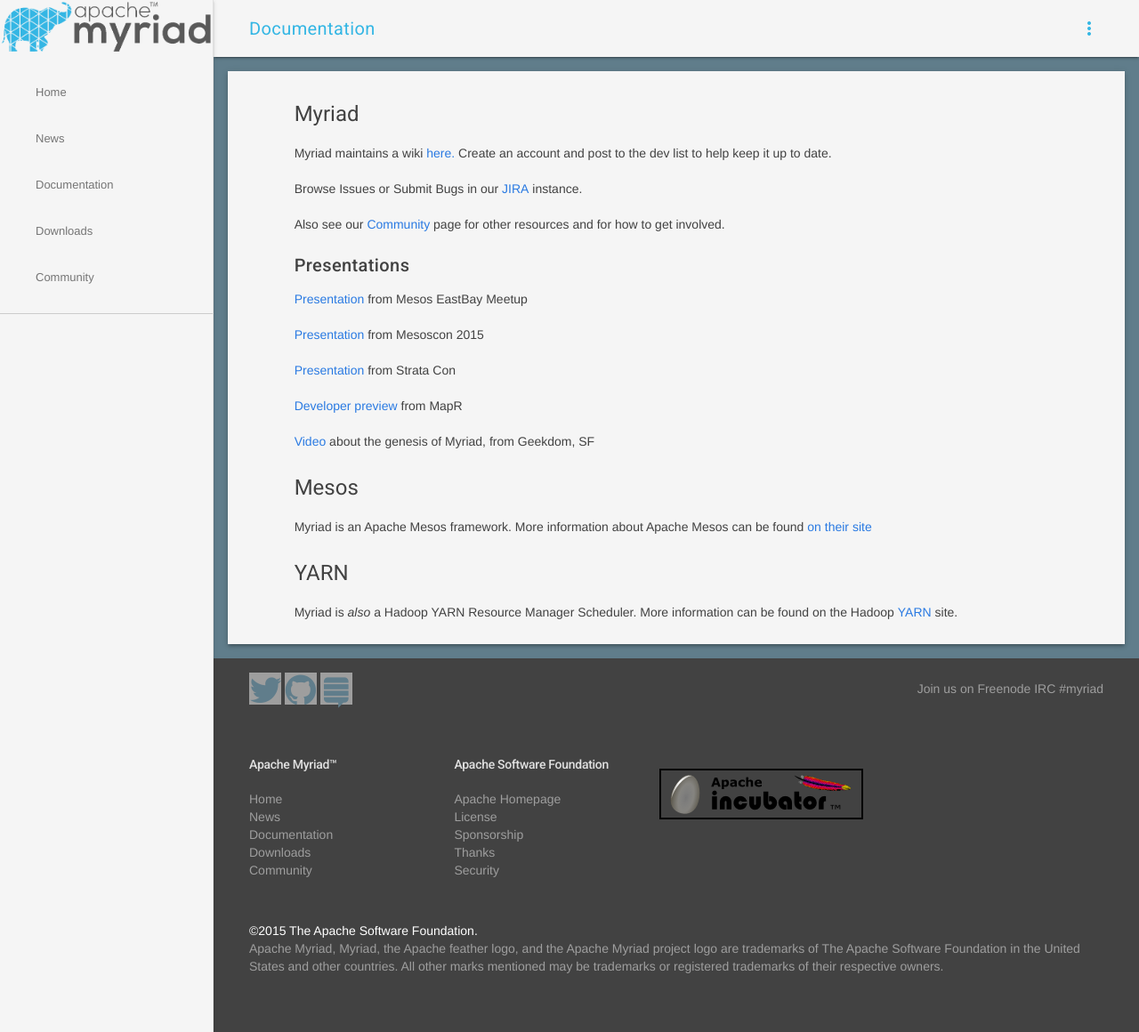
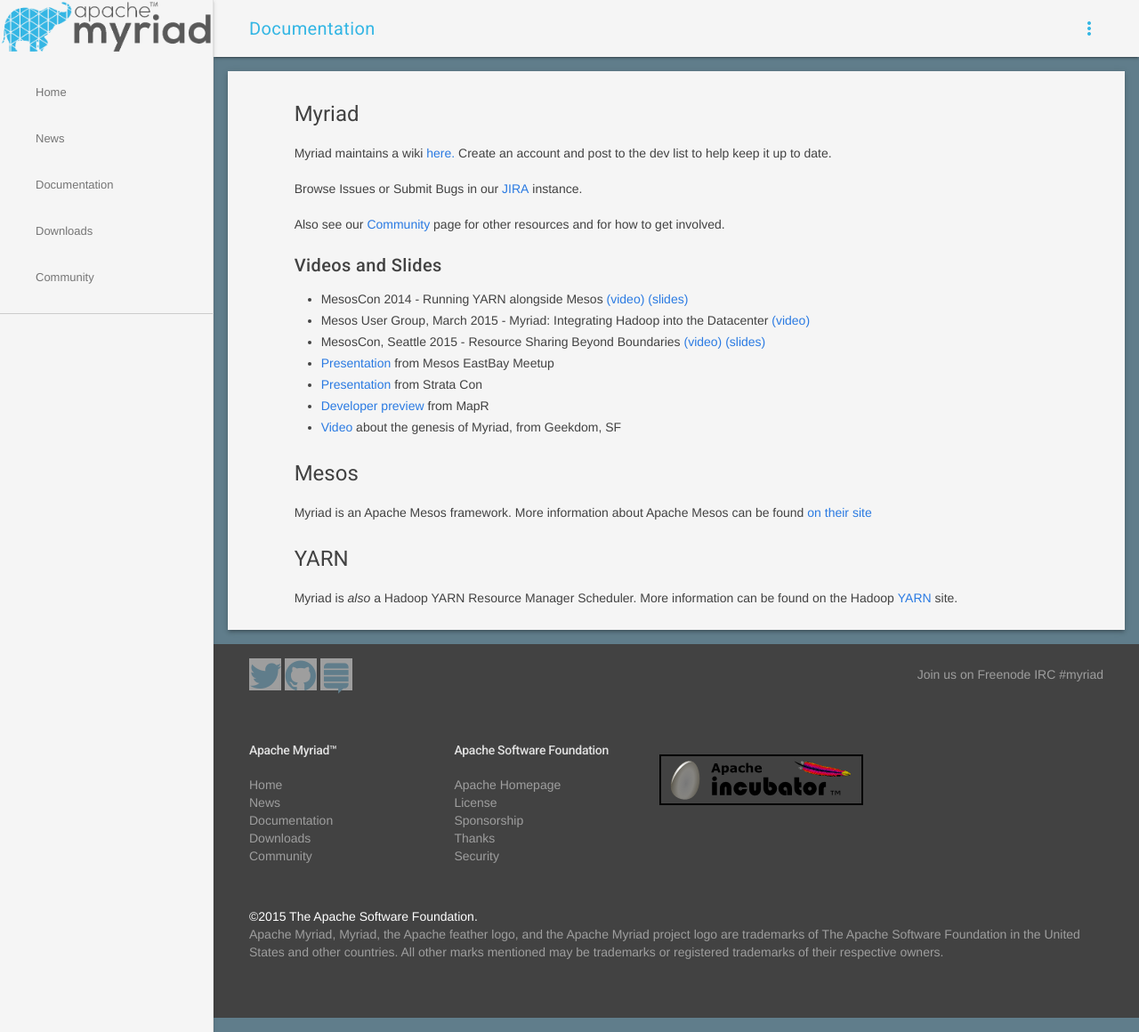
Before and after one commit to klucar/myriad-site, a Jekyll site: the page built from documentation/index.md, in a window 1280 px wide. Shown: the whole page at 89% size. Built offline with Jekyll 4.4.1, drawn with Linux system fonts in a browser that asks for light colours.

Commit message:
more presentation links

```diff
--- a/_config.yml
+++ b/_config.yml
@@ -6,9 +6,7 @@
   line in _config.yml. It will appear in your document head meta (for
   Google search results) and in your feed.xml site description.
 baseurl: "/myriad-site" # the subpath of your site, e.g. /blog/
-url: "http://www.apache.org" # the base hostname & protocol for your site
+url: "http://myriad.incubator.apache.org" # the base hostname & protocol for your site
 twitter_username: apachemyriad
-github_username:  klucar
-
 # Build settings
 markdown: kramdown
--- a/documentation/index.md
+++ b/documentation/index.md
@@ -11,17 +11,15 @@
 
 Also see our [Community]({{site.baseurl}}/community) page for other resources and for how to get involved.
 
-##### Presentations
+##### Videos and Slides
 
-[Presentation](http://mesosphere.github.io/presentations-community/myriad-eastbay/#/) from Mesos EastBay Meetup
-
-[Presentation](http://mesosphere.github.io/presentations-community/myriad-mesoscon-2015/#/) from Mesoscon 2015
-
-[Presentation](http://mesosphere.github.io/presentations-community/myriad-strata/#/) from Strata Con
-
-[Developer preview](https://www.mapr.com/developer-preview/apache-myriad) from MapR
-
-[Video](https://www.youtube.com/watch?v=UMu9n4f62GI) about the genesis of Myriad, from Geekdom, SF
+* MesosCon 2014 - Running YARN alongside Mesos [(video)](https://www.youtube.com/watch?v=d7vZWm_xS9c) [(slides)](https://speakerdeck.com/mohit/running-yarn-alongside-mesos-mesoscon-2014)
+* Mesos User Group, March 2015 - Myriad: Integrating Hadoop into the Datacenter [(video)](http://www.youtube.com/watch?v=UMu9n4f62GI)
+* MesosCon, Seattle 2015 - Resource Sharing Beyond Boundaries [(video)](https://www.youtube.com/watch?v=lU2VE08fOD4) [(slides)](http://events.linuxfoundation.org/sites/events/files/slides/Apache_Myriad_MesosCon_2015.pdf)
+* [Presentation](http://mesosphere.github.io/presentations-community/myriad-eastbay/#/) from Mesos EastBay Meetup
+* [Presentation](http://mesosphere.github.io/presentations-community/myriad-strata/#/) from Strata Con
+* [Developer preview](https://www.mapr.com/developer-preview/apache-myriad) from MapR
+* [Video](https://www.youtube.com/watch?v=UMu9n4f62GI) about the genesis of Myriad, from Geekdom, SF
 
 #### Mesos
 
```
